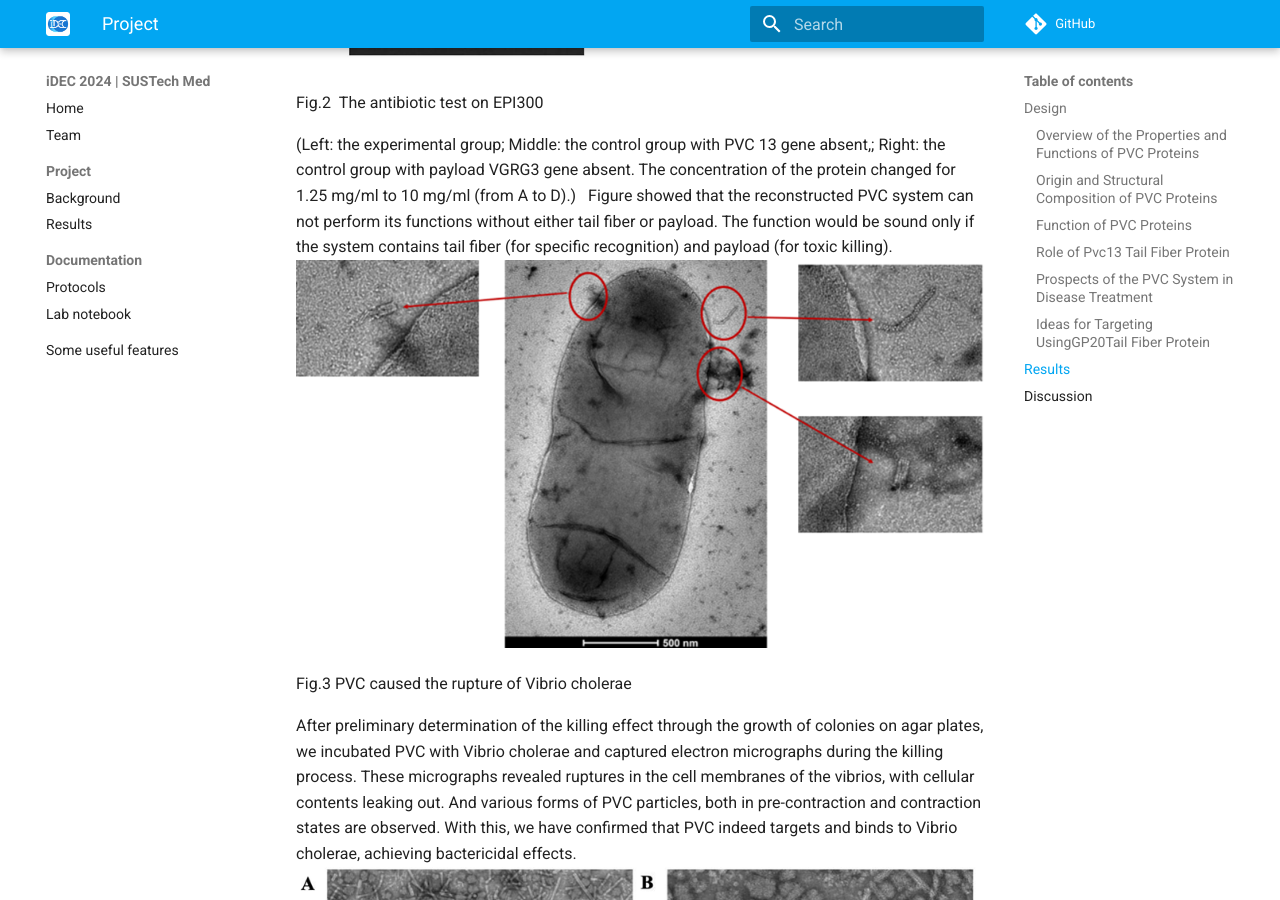
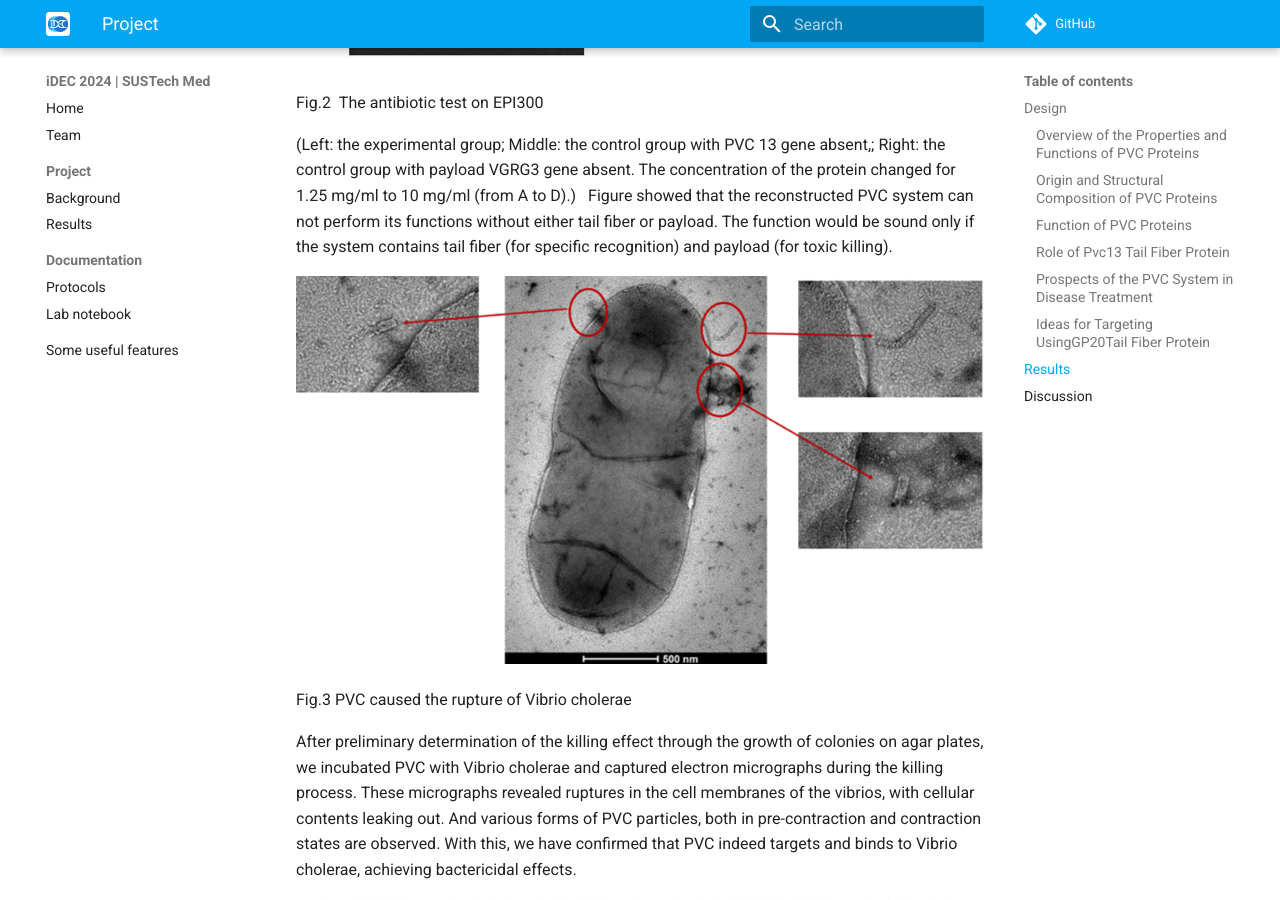
Before and after one commit to FarmerKN/2024_SUSTech_Med, an MkDocs documentation site: the page built from docs/project/Project.md, in a window 1280 px wide and 900 px high, scrolled down 4517 px. Built offline with MkDocs 1.6.1 and Material for MkDocs 9.7.7, drawn with Linux system fonts in a browser that asks for light colours; comment, search, counter and statistics services are not loaded.

Commit message:
Update Project.md

```diff
--- a/docs/project/Project.md
+++ b/docs/project/Project.md
@@ -32,36 +32,31 @@ Additionally, the specific binding of the GP20 tail fiber protein can influence
 
 ## Results
 
-![](https://github.com/FarmerKN/2024_SUSTech_Med/blob/main/docs/documentation/Fig.1.png?raw=true)
+  ![](https://github.com/FarmerKN/2024_SUSTech_Med/blob/main/docs/documentation/Fig.1.png?raw=true)
 
-
-Fig.1 The SDS-PAGE results for the amplification of the three proteins
+  Fig.1 The SDS-PAGE results for the amplification of the three proteins
 
   As shown in Figure 1, the gel electrophoresis results display the three proteins extracted from colony 1, colony 2, and colony 3 after amplification. In the figure, “M” represents the marker, providing a reference for the molecular sizes of the three proteins, which helps us assess their sizes. "PVC15" refers to the protein translated from the PVC1-16 fragment with PVC13 knocked out (the part encoding the tail fiber protein), leaving only the outer shell of the PVC system, ensuring its structural integrity after the tail fiber protein is replaced. "GP20" is the tail fiber protein from T4 bacteriophage, which specifically recognizes Vibrio cholerae. "VgrG3" represents a toxin protein. Based on the gel results and the known molecular weights, the sizes of the extracted proteins match their theoretical values.
 
 In order to certify which structure mainly perform functions in the bacterial-killing procedure,  we then conduct the Sterilisation experiments on checkerboard point panels by mixing specific proteins with EPI300, the target bacterium in our project.
 
+  ![](https://github.com/FarmerKN/2024_SUSTech_Med/blob/main/docs/documentation/Fig.2.png?raw=true)
 
-![](https://github.com/FarmerKN/2024_SUSTech_Med/blob/main/docs/documentation/Fig.2.png?raw=true)
-
-
-Fig.2  The antibiotic test on EPI300
+  Fig.2  The antibiotic test on EPI300
 
   (Left: the experimental group; Middle: the control group with PVC 13 gene absent,; Right: the control group with payload VGRG3 gene absent. The concentration of the protein changed for 1.25 mg/ml to 10 mg/ml (from A to D).)
 
 Figure showed that the reconstructed PVC system can not perform its functions without either tail fiber or payload. The function would be sound only if the system contains tail fiber (for specific recognition) and payload (for toxic killing).
 
-![](https://github.com/FarmerKN/2024_SUSTech_Med/blob/main/docs/documentation/Fig.3.png?raw=true)
+  ![](https://github.com/FarmerKN/2024_SUSTech_Med/blob/main/docs/documentation/Fig.3.png?raw=true)
 
-
-Fig.3 PVC caused the rupture of Vibrio cholerae
+  Fig.3 PVC caused the rupture of Vibrio cholerae
 
   After preliminary determination of the killing effect through the growth of colonies on agar plates, we incubated PVC with Vibrio cholerae and captured electron micrographs during the killing process. These micrographs revealed ruptures in the cell membranes of the vibrios, with cellular contents leaking out. And various forms of PVC particles, both in pre-contraction and contraction states are observed. With this, we have confirmed that PVC indeed targets and binds to Vibrio cholerae, achieving bactericidal effects.
 
-![](https://github.com/FarmerKN/2024_SUSTech_Med/blob/main/docs/documentation/Fig.4.png?raw=true)
+  ![](https://github.com/FarmerKN/2024_SUSTech_Med/blob/main/docs/documentation/Fig.4.png?raw=true)
 
-
-Fig.4 Electron micrographs after PVC completed the killing
+  Fig.4 Electron micrographs after PVC completed the killing
 
    (A: The PVC fiber under lower multiply;
 
```
